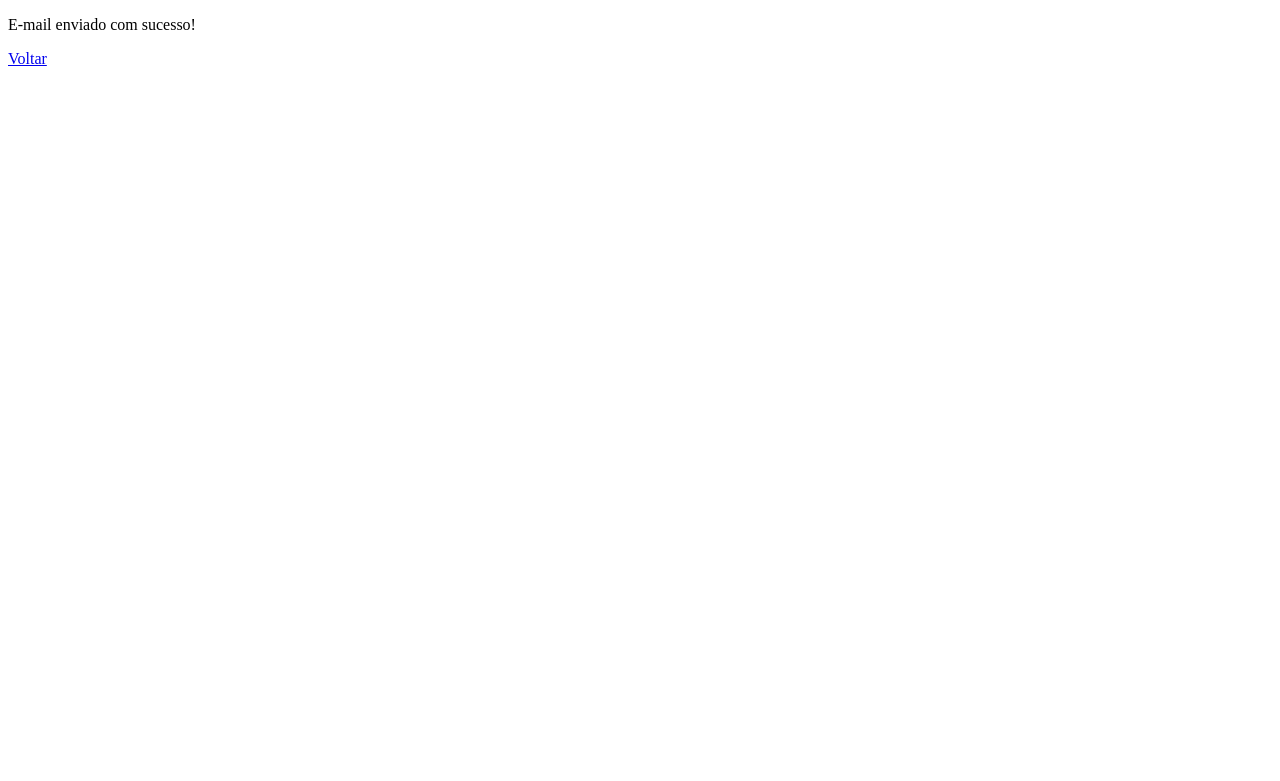
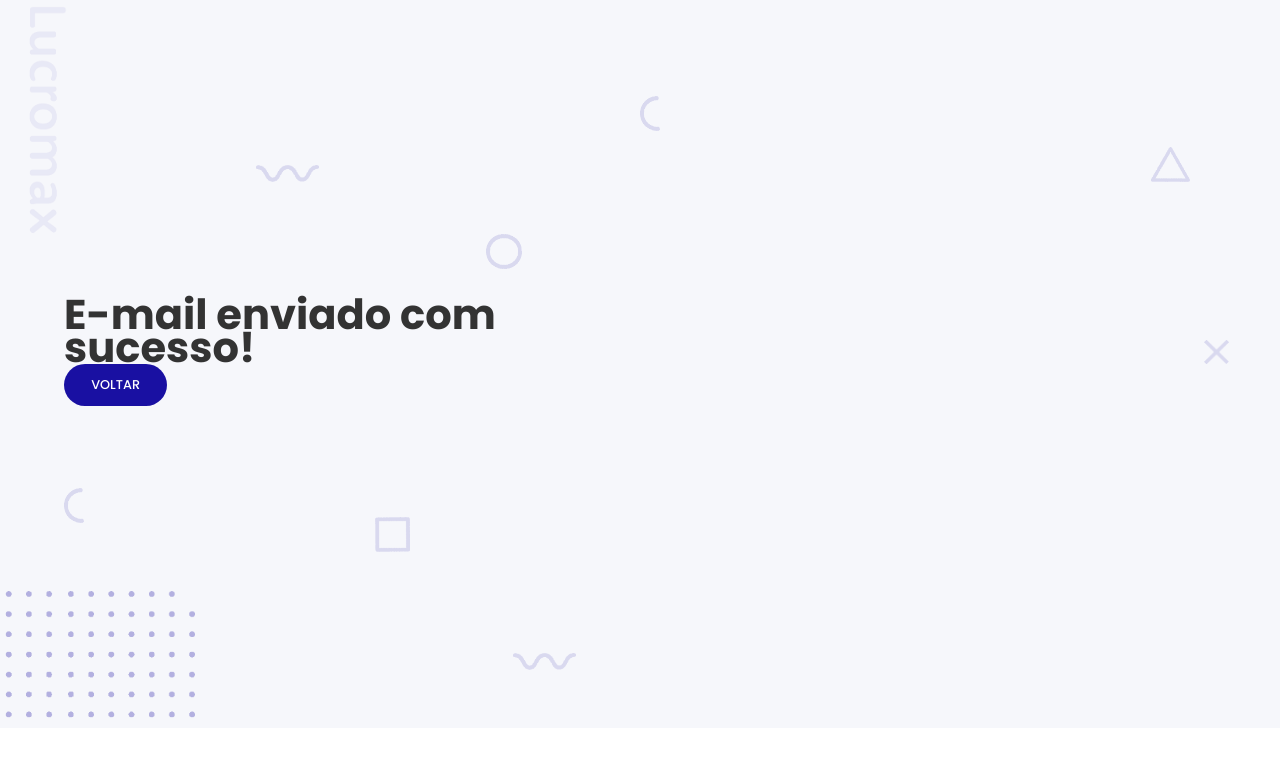
Before and after one commit to lepenedo/SITE-LUCRUMAX, a plain HTML site: page sucesso.html in a window 1280 px wide. Drawn offline with Linux system fonts and the light colour scheme.

Commit message:
Update sucesso.html

```diff
--- a/sucesso.html
+++ b/sucesso.html
@@ -5,10 +5,37 @@
     <meta http-equiv="X-UA-Compatible" content="IE=edge">
     <meta name="viewport" content="width=device-width, initial-scale=1.0">
     <link rel="shortcut icon" href="img/favicon.ico" type="image/x-icon">
+    <link rel="stylesheet" href="./css/style.css"/>
     <title>Lucrumax | Contabilidade</title>
 </head>
 <body>
-    <p>E-mail enviado com sucesso!</p>
-    <a href="http://127.0.0.1:5501/index.html">Voltar</a>
+    <header id="header">
+        <div class="overlay overlay-lg">
+          <img src="./img/shapes/square.png" class="shape square" alt="" />
+          <img src="./img/shapes/circle.png" class="shape circle" alt="" />
+          <img src="./img/shapes/half-circle.png" class="shape half-circle1" alt="" />
+          <img src="./img/shapes/half-circle.png" class="shape half-circle2" alt="" />
+          <img src="./img/shapes/x.png" class="shape xshape" alt="" />
+          <img src="./img/shapes/wave.png" class="shape wave wave1" alt="" />
+          <img src="./img/shapes/wave.png" class="shape wave wave2" alt="" />
+          <img src="./img/shapes/triangle.png" class="shape triangle" alt="" />
+          <img src="./img/shapes/letters.png" class="letters" alt="" />
+          <img src="./img/shapes/points1.png" class="points points1" alt="" />
+        </div>
+
+
+
+        <div class="header-content">
+          <div class="container grid-2">
+            <div class="column-1">
+              <h1 class="header-title">E-mail enviado com sucesso!</h1>
+
+
+
+
+     <a href="http://127.0.0.1:5501/index.html" class="btn">Voltar</a>
+
+      </header>
+
 </body>
 </html>
```
